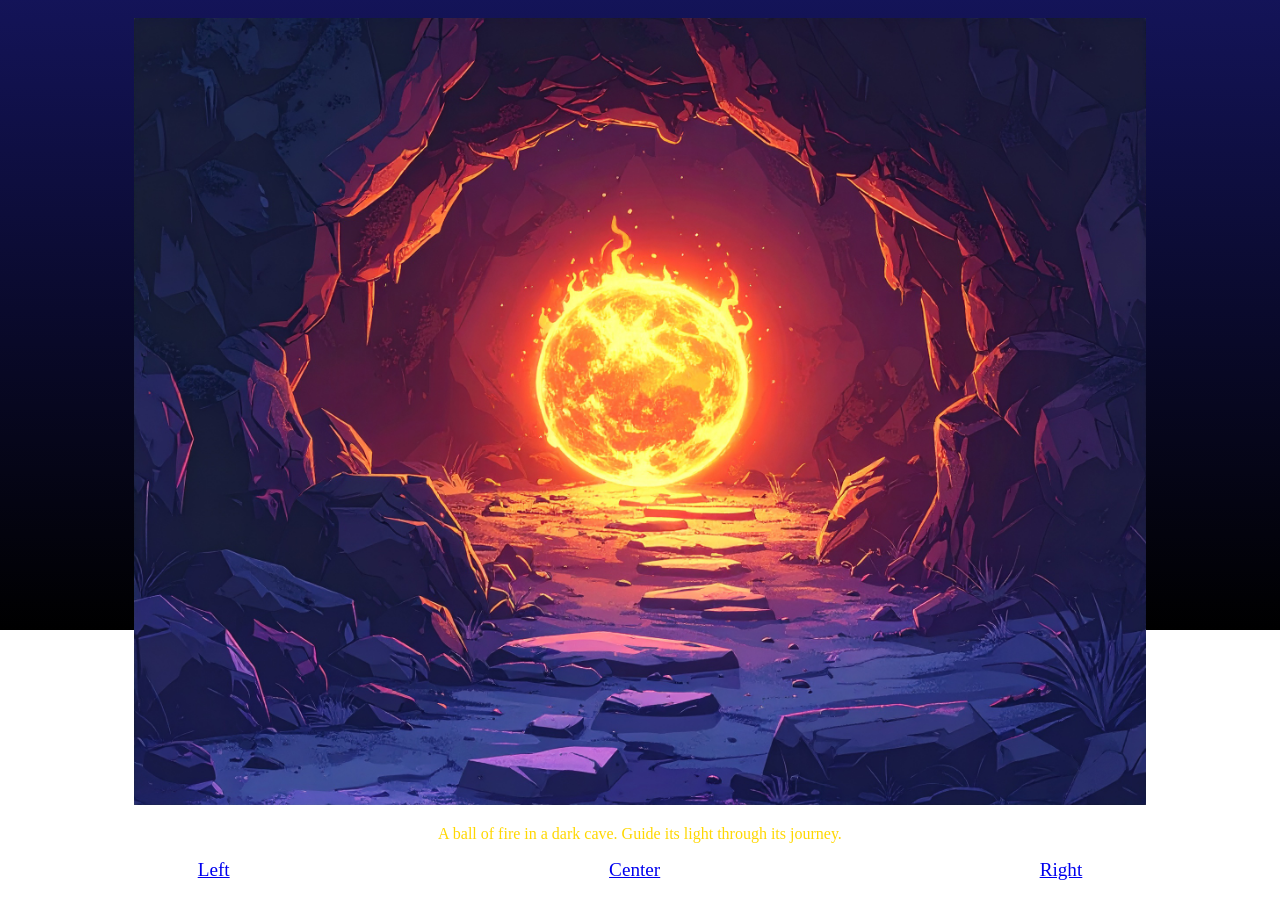
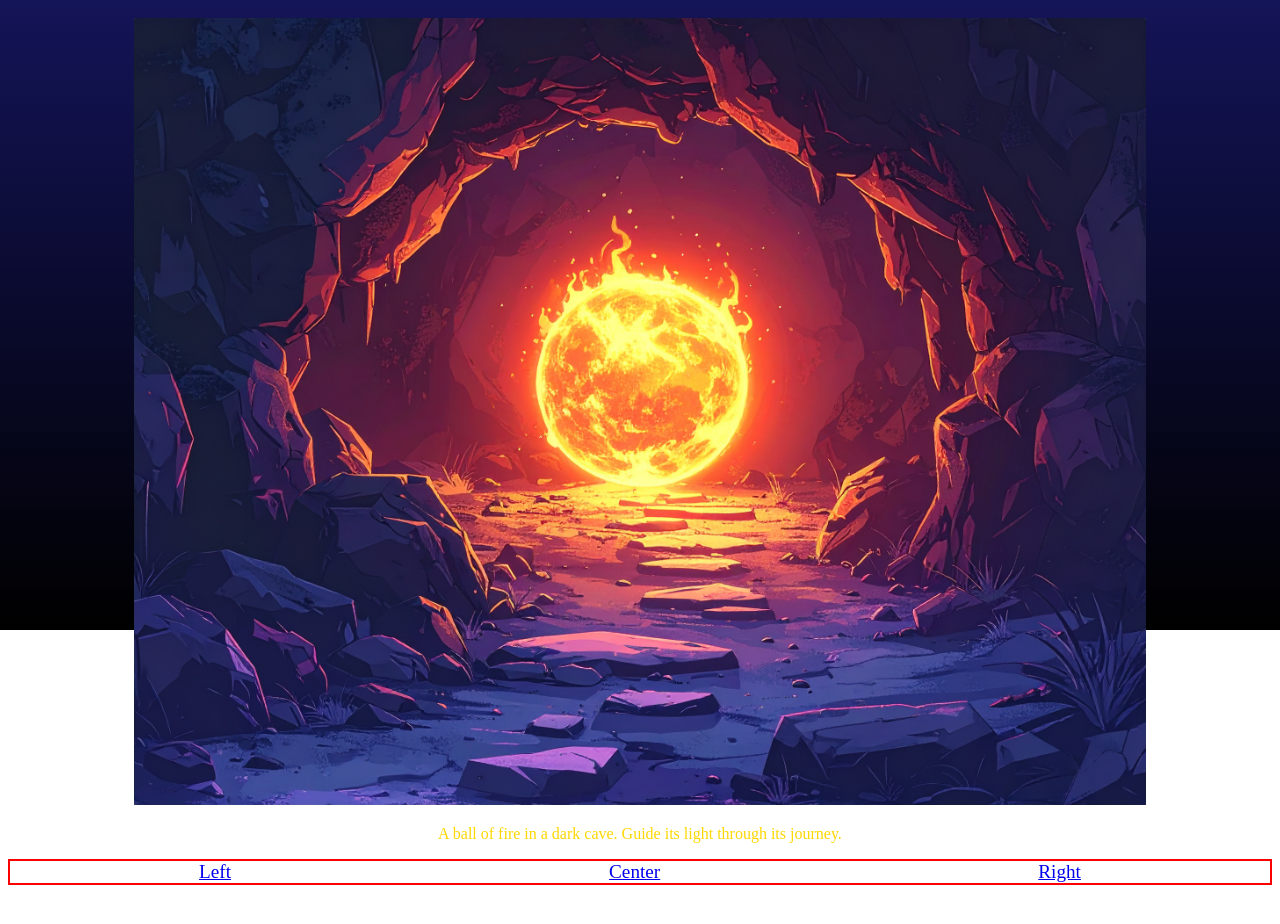
Before and after one commit to smdzzzr/cave, a plain HTML site: page interactivewebsite/index.html in a window 1280 px wide. Shown: the part 170-1094 px from the top of the page. Drawn offline with Linux system fonts and the light colour scheme.

Commit message:
Update style.css

```diff
--- a/interactivewebsite/style.css
+++ b/interactivewebsite/style.css
@@ -44,4 +44,5 @@ img:hover {
     display: flex;
     justify-content: space-around;
     font-size: 1.2em;
+    border: solid red 2px;
 }
```
